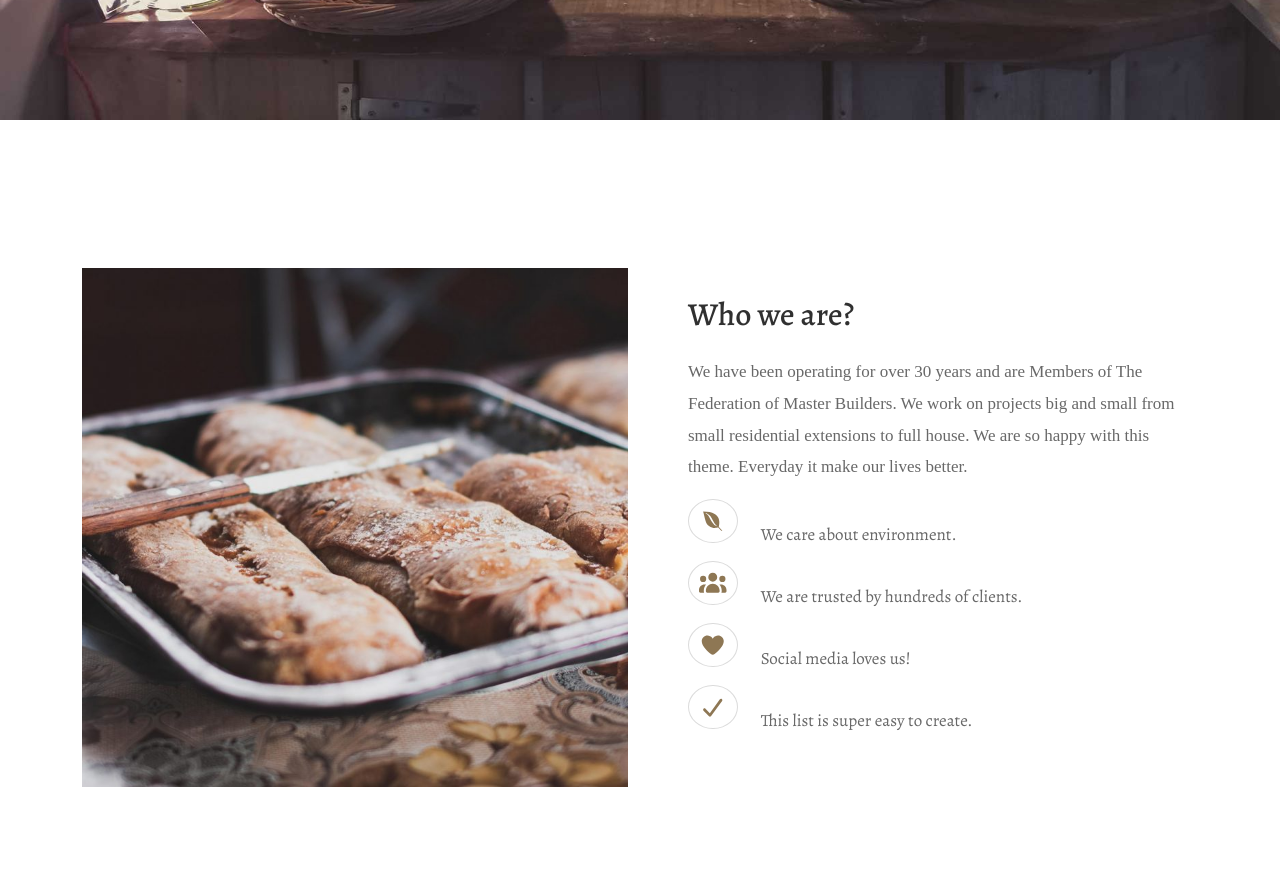
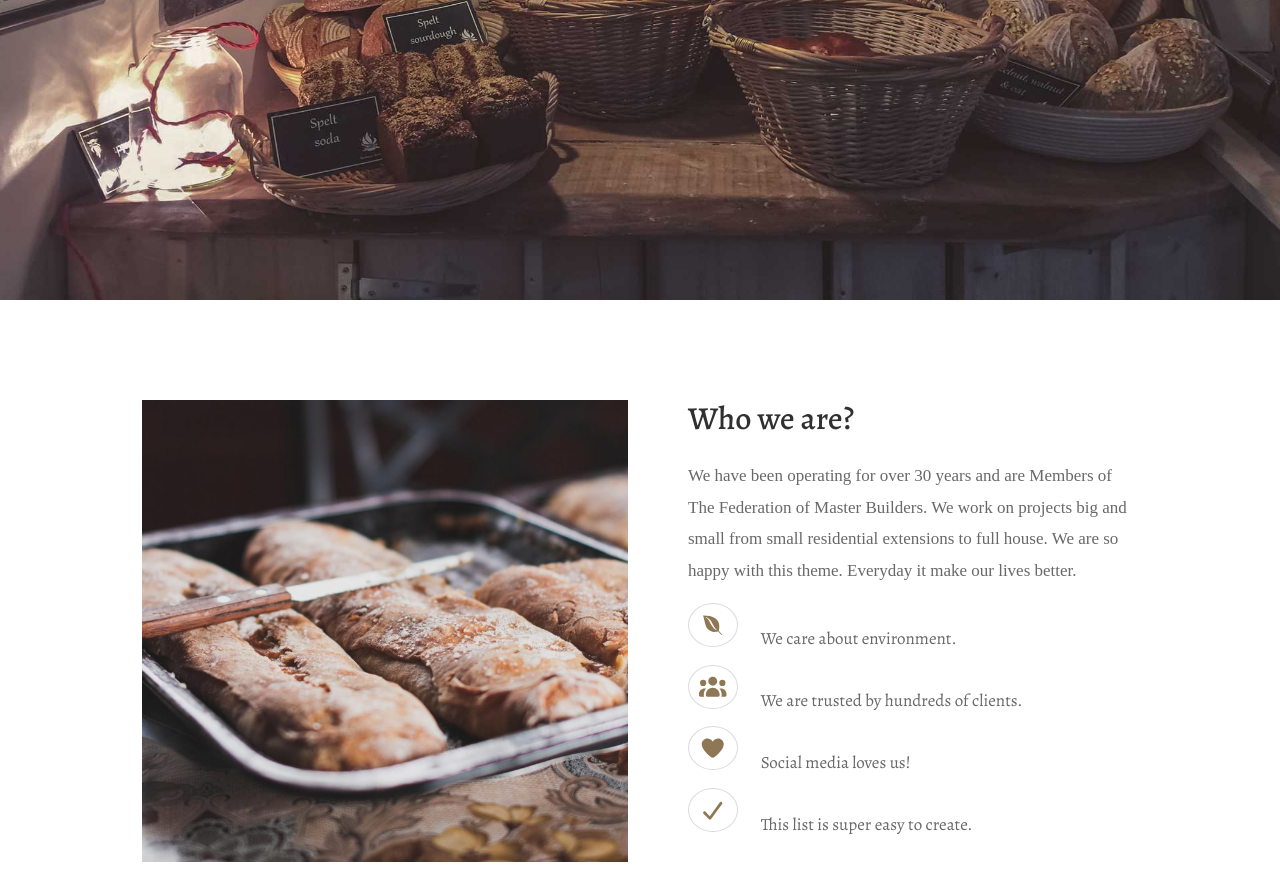
Before and after one commit to saraadel-2002/Bakery, a plain HTML site: page index.html in a window 1280 px wide. Shown: the part 760-1629 px from the top of the page. Drawn offline with nearby package versions, Linux system fonts and the light colour scheme.

```diff
--- a/css/style.css
+++ b/css/style.css
@@ -1,10 +1,15 @@
 *{
     text-decoration: none;
     list-style: none;
+    margin: 0;
+    padding: 0;
 }
 body{
     font-family: "Alegreya", serif;
-    /* overflow: hidden; */
+    overflow: hidden;
+    height: 200vh;
+    width: 100%;
+    scrollbar-width: none;
 }
 /* ****************common********************* */
 img{
@@ -208,7 +213,6 @@
     background-position: center center;
     background-attachment: fixed;
     height: 110vh;
-    overflow: auto;
 }
 #home .caption{
     color: #ffff;
@@ -337,6 +341,7 @@
 #ouroffer{
     padding-block: 100px;
     background-color: #f8f8f8;
+    margin: 0;
 }
 #ouroffer .row .info h2{
     font-size: 32px;
--- a/index.html
+++ b/index.html
@@ -117,9 +117,9 @@
       </section>
 
       <!-- about section -->
-      <section id="about">
+      <section id="about" class="section py-5">
           <div class="container">
-              <div class="row align-items-center mt-5">
+              <div class="row align-items-center mt-5 mx-5">
                   <div class="col-sm-12 col-lg-6">
                       <img src="images/alexandru-stavrica.jpg" alt="about">
                   </div>
@@ -142,7 +142,7 @@
       </section>
 
       <!-- ouroffer section -->
-      <section id="ouroffer">
+      <section id="ouroffer" lass="section py-5">
           <div class="container">
               <div class="row align-items-center mt-4">
                   <div class="col-md-12 col-lg-6">
```
